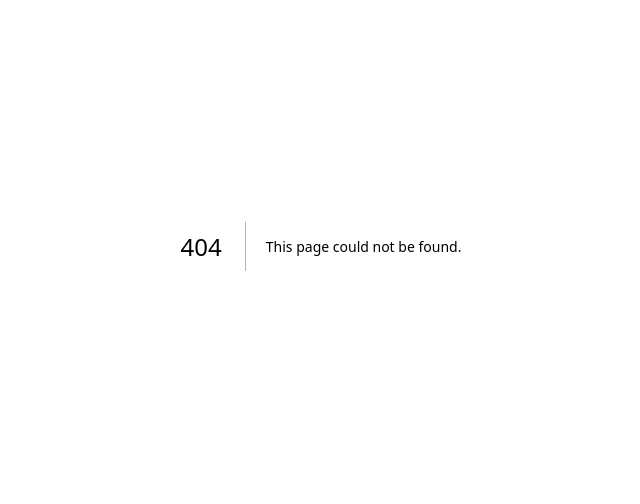
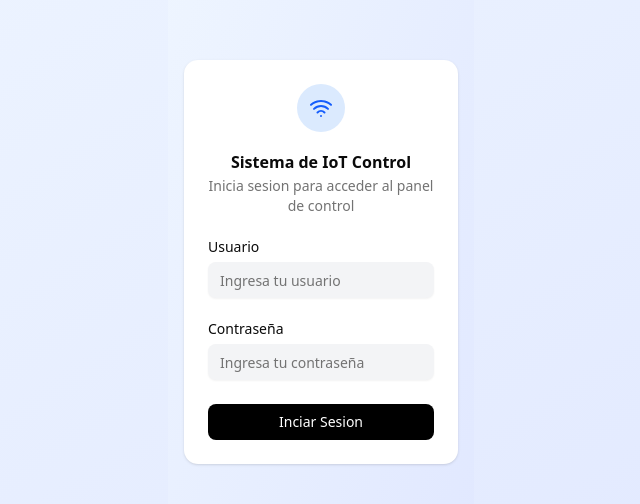
Before and after one commit to MusashiScripts/IoT-devices, a Next.js app: page /login in a window 1280 px wide. Before the commit this address had no page. Shown: the part 154-658 px from the top of the page, without its empty margins (319-959 px from the left). Built offline with nearby package versions, Linux system fonts and the light colour scheme.

Commit message:
creating login pages

```diff
--- /dev/null
+++ b/app/login/page.tsx
@@ -0,0 +1,9 @@
+import { LoginForm } from "@/components/LoginForm";
+
+export default function LoginPage() {
+  return (
+    <section className="min-h-screen flex flex-col justify-center items-center bg-gradient-to-br from-blue-50 to-indigo-100 p-4">
+      <LoginForm />
+    </section>
+  )
+}
--- /dev/null
+++ b/app/sign-up/page.tsx
@@ -0,0 +1,9 @@
+import { SignUpForm } from "@/components/SignUpForm";
+
+export default function SignUpPage() {
+  return (
+    <section className="min-h-screen flex flex-col justify-center items-center bg-gradient-to-br from-blue-50 to-indigo-100 p-4">
+      <SignUpForm />
+    </section>
+  )
+}
```
